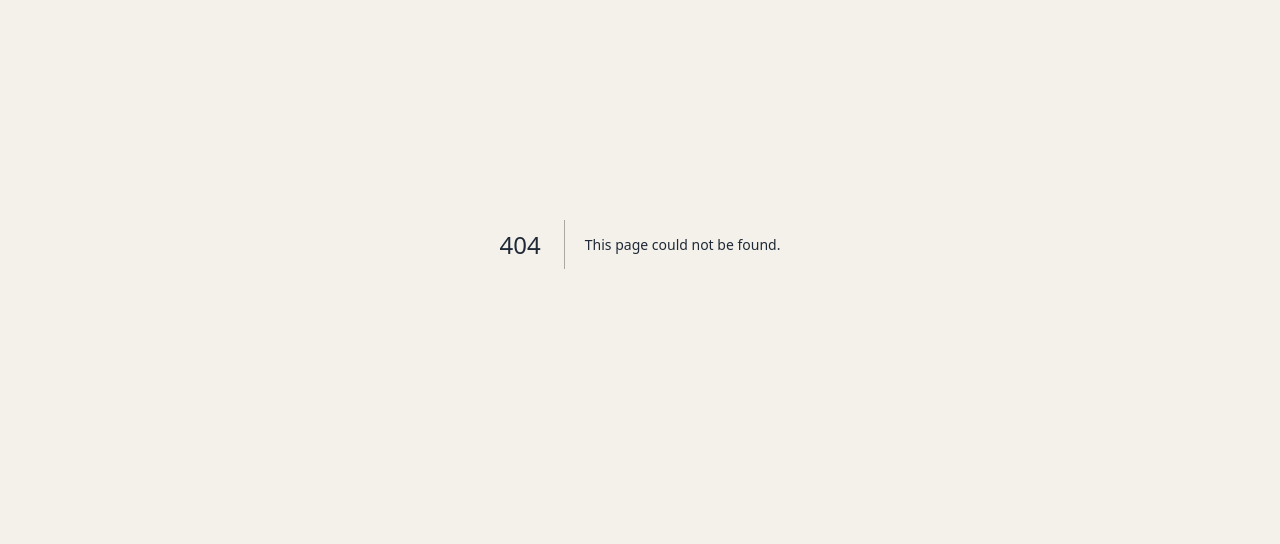
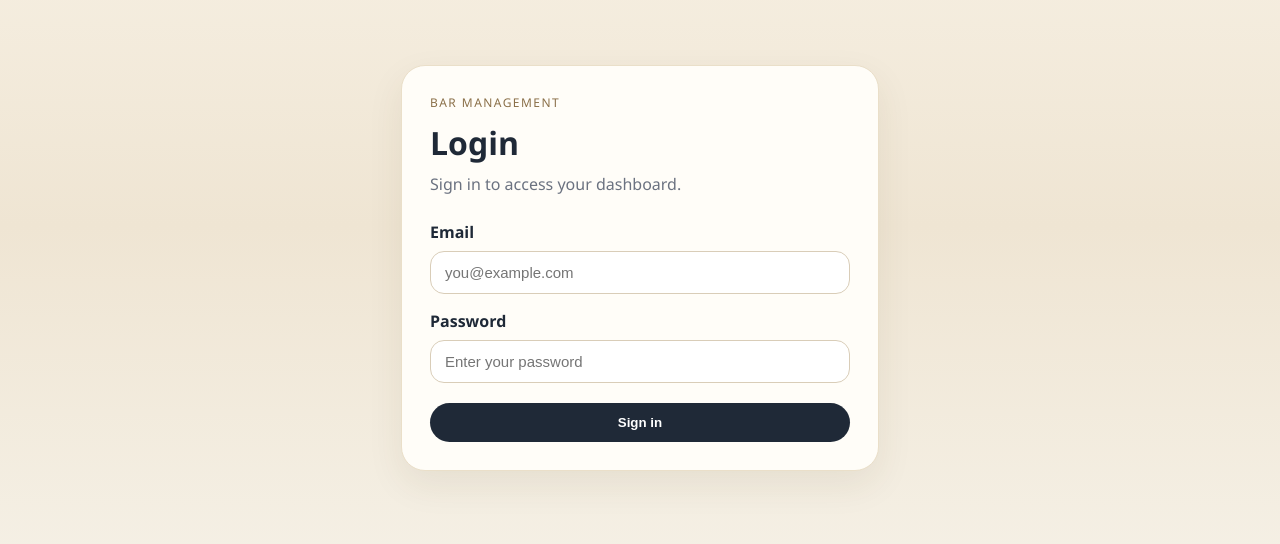
Before and after one commit to workbitsf-beep/bar-hr-app, a Next.js app: page /login in a window 1280 px wide. Before the commit this address had no page. Shown: the part 156-700 px from the top of the page. Built offline with nearby package versions, Linux system fonts and the light colour scheme.

Commit message:
add login page

```diff
--- /dev/null
+++ b/app/login/page.tsx
@@ -0,0 +1,92 @@
+export default function LoginPage() {
+  return (
+    <main
+      style={{
+        minHeight: "100vh",
+        display: "grid",
+        placeItems: "center",
+        padding: 24,
+        background:
+          "linear-gradient(180deg, #f8f2e6 0%, #efe5d3 45%, #f7f4ec 100%)",
+      }}
+    >
+      <section
+        style={{
+          width: "100%",
+          maxWidth: 420,
+          background: "#fffdf8",
+          border: "1px solid #eadfc9",
+          borderRadius: 24,
+          padding: 28,
+          boxShadow: "0 14px 36px rgba(74, 58, 27, 0.08)",
+        }}
+      >
+        <p
+          style={{
+            margin: 0,
+            fontSize: 12,
+            letterSpacing: "0.12em",
+            textTransform: "uppercase",
+            color: "#8a6f48",
+          }}
+        >
+          Bar management
+        </p>
+        <h1 style={{ margin: "10px 0 8px", fontSize: 32 }}>Login</h1>
+        <p style={{ margin: 0, color: "#6b7280", lineHeight: 1.6 }}>
+          Sign in to access your dashboard.
+        </p>
+
+        <form style={{ display: "grid", gap: 16, marginTop: 24 }}>
+          <label style={{ display: "grid", gap: 8 }}>
+            <span style={{ fontWeight: 600 }}>Email</span>
+            <input
+              type="email"
+              name="email"
+              placeholder="you@example.com"
+              style={{
+                borderRadius: 14,
+                border: "1px solid #d9cdb8",
+                padding: "12px 14px",
+                fontSize: 15,
+                background: "#fff",
+              }}
+            />
+          </label>
+
+          <label style={{ display: "grid", gap: 8 }}>
+            <span style={{ fontWeight: 600 }}>Password</span>
+            <input
+              type="password"
+              name="password"
+              placeholder="Enter your password"
+              style={{
+                borderRadius: 14,
+                border: "1px solid #d9cdb8",
+                padding: "12px 14px",
+                fontSize: 15,
+                background: "#fff",
+              }}
+            />
+          </label>
+
+          <button
+            type="submit"
+            style={{
+              background: "#1f2937",
+              color: "#fff",
+              border: 0,
+              borderRadius: 999,
+              padding: "12px 18px",
+              fontWeight: 700,
+              cursor: "pointer",
+              marginTop: 4,
+            }}
+          >
+            Sign in
+          </button>
+        </form>
+      </section>
+    </main>
+  );
+}
```
